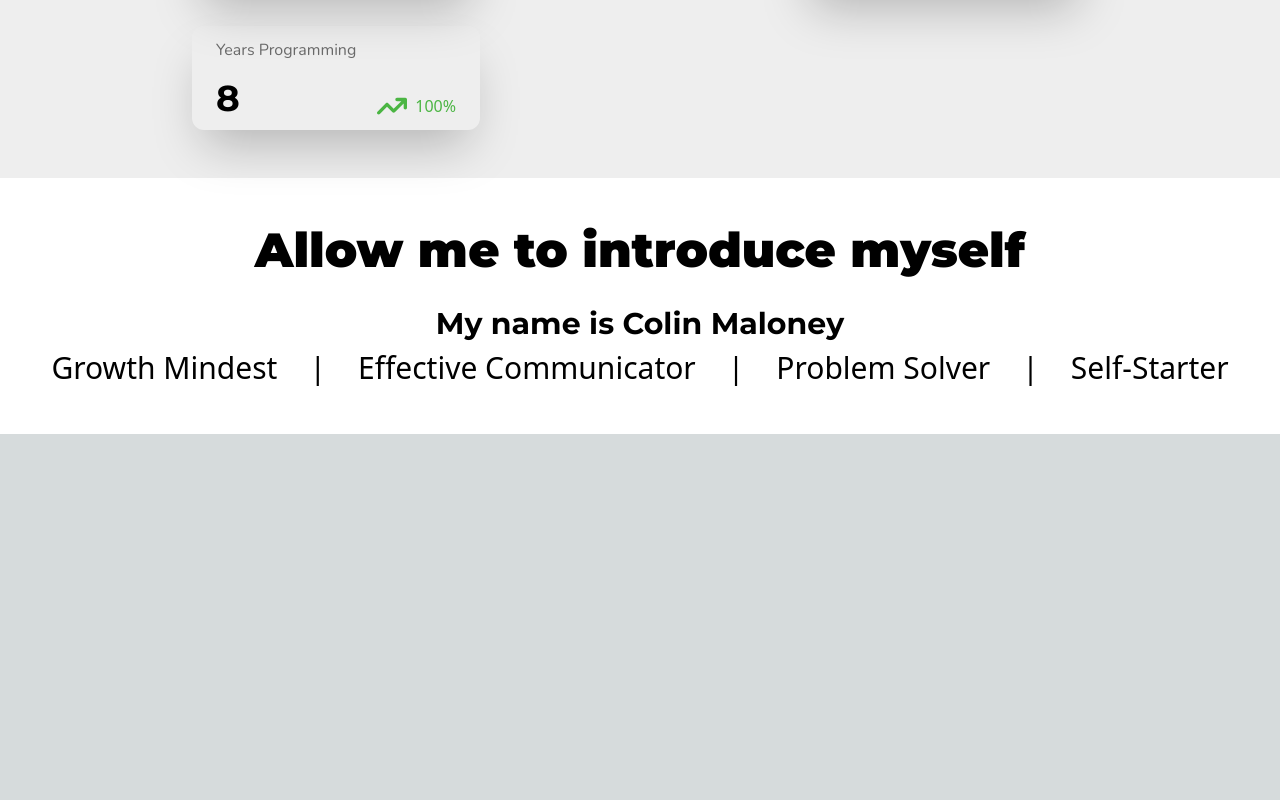
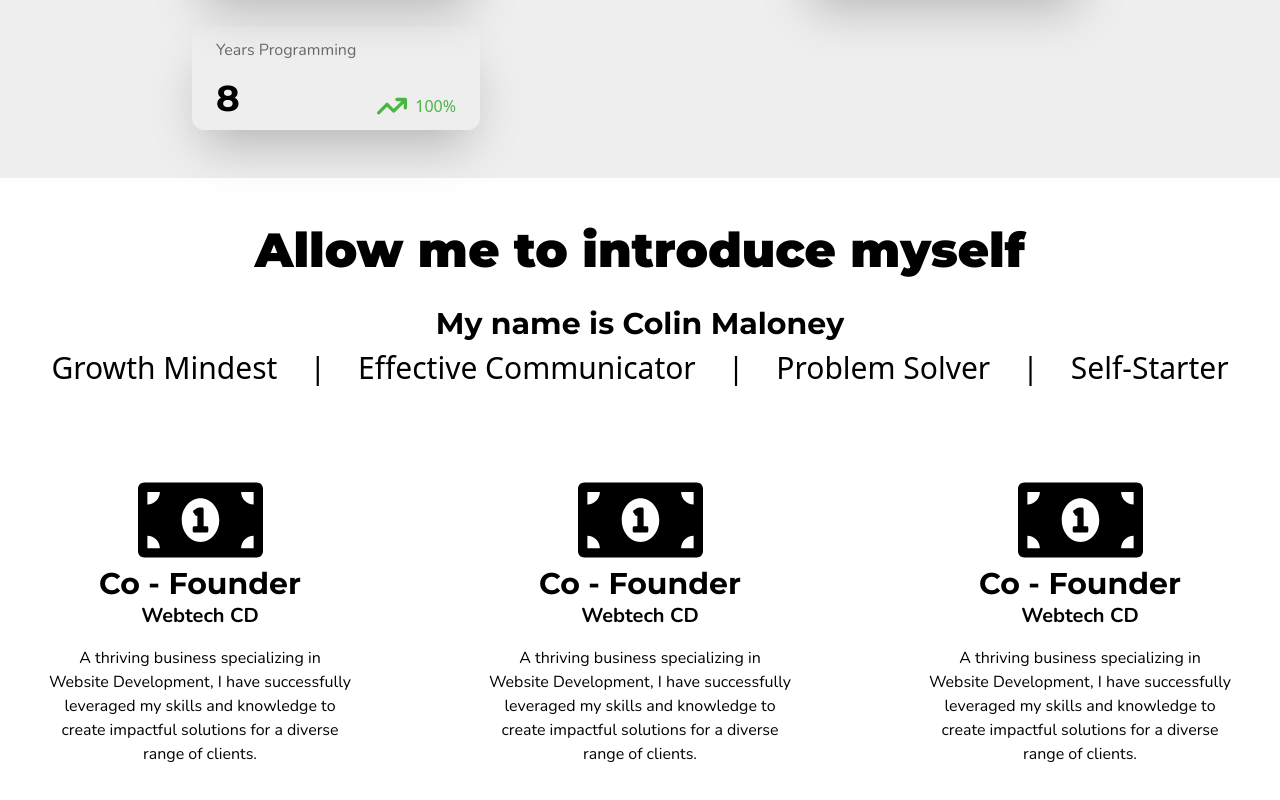
Before and after one commit to Best-code/resume_site_v2, a Next.js app: page / in a window 1280 px wide. Shown: the part 958-1758 px from the top of the page. Before the commit the page ends 1392 px from the top, so only its background shows below. Built offline with nearby package versions, Linux system fonts and the light colour scheme.

Commit message:
Added FunFacts

```diff
--- /dev/null
+++ b/app/components/sectionThree/FunFact.tsx
@@ -0,0 +1,34 @@
+import Image from "next/image"
+import Dollar from "../../../public/dollar.svg"
+
+export type FunFactType = {
+    image: any,
+    title: string,
+    subtitle: string,
+    desc: string
+}
+
+type FunFactObj = {
+    obj: FunFactType
+}
+
+export const FunFact = ({obj} : FunFactObj) => {
+    return (
+    <div className="container mx-auto flex flex-col items-center px-12 text-center">
+        <Image width={125} height={75} src={obj.image} alt="Dollar Bill" />
+        <span className="flex flex-col items-center pt-2 pb-4">
+            <h3 className="font-header font-bold text-3xl">
+                {obj.title}
+            </h3>
+            <h5 className="font-bold font-subheader text-xl ">
+                {obj.subtitle}
+            </h5>
+        </span>
+        <p className="font-subheader">
+            {obj.desc}
+        </p>
+    </div>
+    )
+}
+
+export default FunFact
--- a/app/components/sectionThree/introduce.tsx
+++ b/app/components/sectionThree/introduce.tsx
@@ -1,3 +1,5 @@
+import FunFact, { FunFactType } from "./FunFact"
+import Dollar from "../../../public/dollar.svg"
 
 const skills: String[] = [
     "Growth Mindest",
@@ -5,6 +7,28 @@ const skills: String[] = [
     "Problem Solver",
     "Self-Starter"
 ]
+
+const FunFacts: FunFactType[] = [
+    {
+        image: Dollar,
+        title: "Co - Founder",
+        subtitle: "Webtech CD",
+        desc: "A thriving business specializing in Website Development, I have successfully leveraged my skills and knowledge to create impactful solutions for a diverse range of clients."
+    },
+    {
+        image: Dollar,
+        title: "Co - Founder",
+        subtitle: "Webtech CD",
+        desc: "A thriving business specializing in Website Development, I have successfully leveraged my skills and knowledge to create impactful solutions for a diverse range of clients."
+    },
+    {
+        image: Dollar,
+        title: "Co - Founder",
+        subtitle: "Webtech CD",
+        desc: "A thriving business specializing in Website Development, I have successfully leveraged my skills and knowledge to create impactful solutions for a diverse range of clients."
+    }
+]
+
 const Top = () => {
     return (
         <div className="container mx-auto py-12 flex flex-col items-center w-full">
@@ -18,7 +42,7 @@ const Top = () => {
                 {skills.map((skill, i) => (
                     <div className="flex gap-x-8 items-center">
                         <p className="w-full text-3xl">{skill}</p>
-                        {i < skills.length-1 ? <p className="text-3xl">|</p> : <></>}
+                        {i < skills.length - 1 ? <p className="text-3xl">|</p> : <></>}
                     </div>
 
                 ))}
@@ -27,12 +51,23 @@ const Top = () => {
     )
 }
 const Bottom = () => {
-
+    return (
+        <div className="container mx-auto flex gap-x-10 py-12">
+            {
+                FunFacts.map((fact: FunFactType, i) => (
+                    <FunFact key={i} obj={fact} />
+                ))
+            }
+        </div>
+    )
 }
 
 export const Introduction = () => {
     return (
-        <Top />
+        <div>
+            <Top />
+            <Bottom />
+        </div>
     )
 }
 
```
Also changed, not shown: public/dollar.svg (added).
